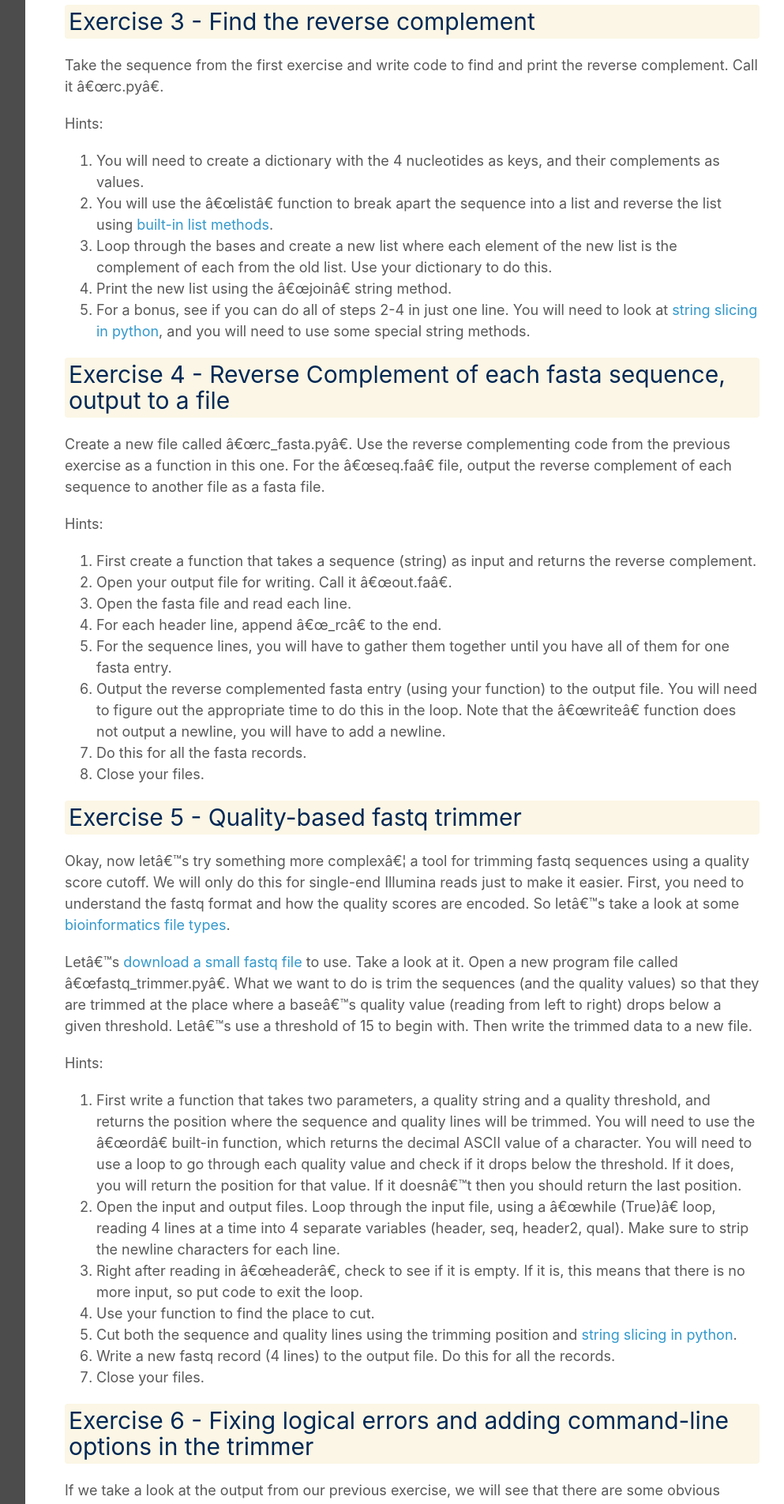
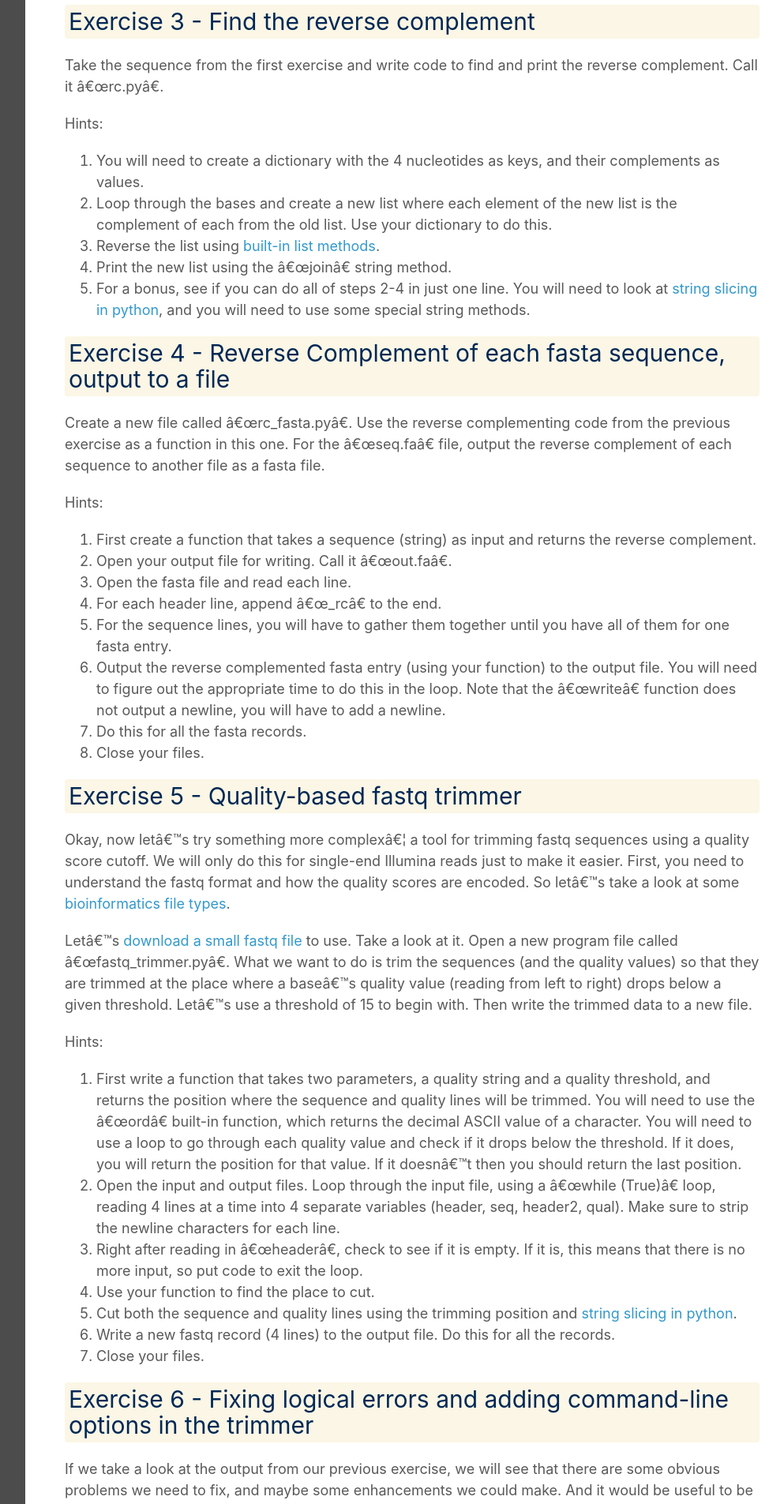
Before and after one commit to ucdavis-bioinformatics-training/2022-Nov-Introduction-To-Python-For-Bioinformatics, a Jekyll site: the page built from python/python4.md, in a window 1280 px wide. Shown: the part 1229-3134 px from the top of the page at 79% size, without its empty margins (268-1261 px from the left). Built offline with Jekyll 4.4.1, drawn with Linux system fonts in a browser that asks for light colours; our own code applies the rules of GitHub Pages for plain Markdown files.

Commit message:
updating

```diff
--- a/python/python4.md
+++ b/python/python4.md
@@ -31,8 +31,8 @@ Take the sequence from the first exercise and write code to find and print the r
 
 Hints:
 1. You will need to create a dictionary with the 4 nucleotides as keys, and their complements as values.
-2. You will use the "list" function to break apart the sequence into a list and reverse the list using [built-in list methods](https://www.w3schools.com/python/python_ref_list.asp).
-3. Loop through the bases and create a new list where each element of the new list is the complement of each from the old list. Use your dictionary to do this.
+2. Loop through the bases and create a new list where each element of the new list is the complement of each from the old list. Use your dictionary to do this.
+3. Reverse the list using [built-in list methods](https://www.w3schools.com/python/python_ref_list.asp).
 4. Print the new list using the "join" string method.
 5. For a bonus, see if you can do all of steps 2-4 in just one line. You will need to look at [string slicing in python](https://www.geeksforgeeks.org/string-slicing-in-python/), and you will need to use some special string methods.
 
```
